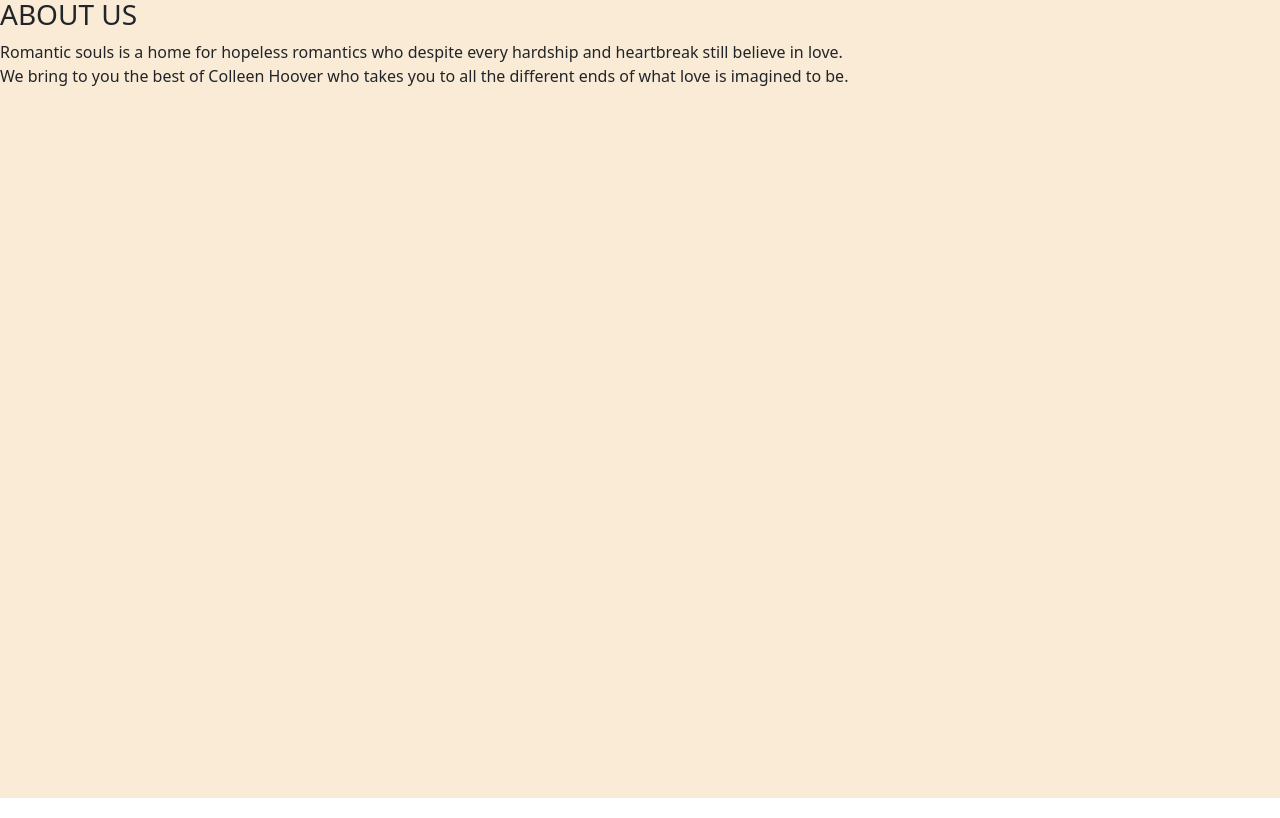
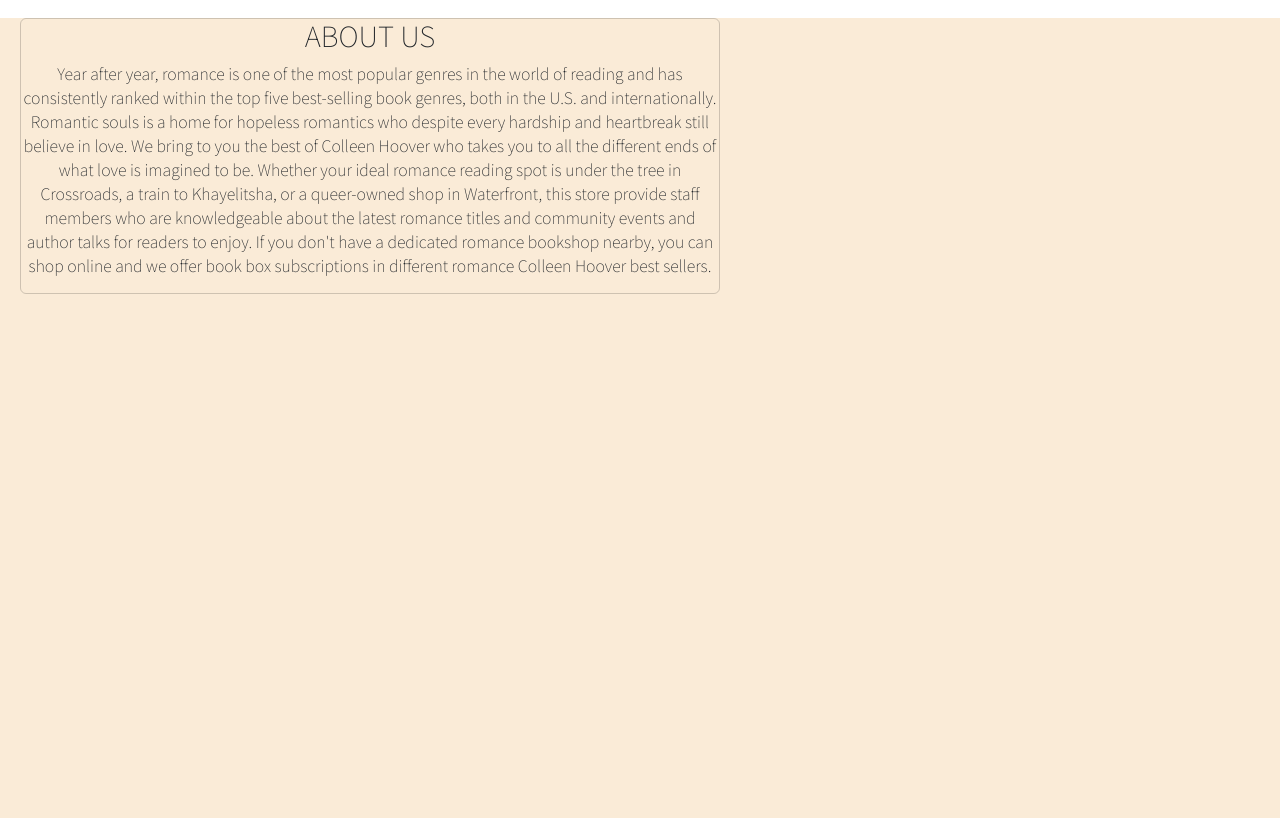
Before and after one commit to sisiphopeps/bookshop, a plain HTML site: page html/about.html in a window 1280 px wide. Shown: the part 58-876 px from the top of the page. Drawn offline with nearby package versions, Linux system fonts and the light colour scheme; files whose address does not match are found by name.

Commit message:
all commits

```diff
--- a/html/about.html
+++ b/html/about.html
@@ -32,9 +32,11 @@
       </nav>
 
       <section class="aboutus">
-        <div class="iner" id="about">
+        <div class="card" id="cardo" >
 <h3>ABOUT US</h3>
-<p>Romantic souls is a home for hopeless romantics who despite every hardship and heartbreak still believe in love.<br> We bring to you the best of Colleen Hoover who takes you to all the different ends of what love is imagined to be. <br></p>
+<p>Year after year, romance is one of the most popular genres in the world of reading and has consistently ranked within the top five best-selling book genres, both in the U.S. and internationally. Romantic souls is a home for hopeless romantics who despite every hardship and heartbreak still believe in love. We bring to you the best of Colleen Hoover who takes you to all the different ends of what love is imagined to be. Whether your ideal romance reading spot is under the tree in Crossroads, a train to Khayelitsha, or a queer-owned shop in Waterfront, this store provide staff members who are knowledgeable about the latest romance titles and community events and author talks for readers to enjoy. If you don't have a dedicated romance bookshop nearby, you can  shop  online and we offer book box subscriptions in different romance Colleen Hoover best sellers.
+
+    <br></p>
 
         </div>
     </section>
--- a/style.css
+++ b/style.css
@@ -1,4 +1,10 @@
 
+  @import url('https://fonts.googleapis.com/css2?family=Cinzel:wght@500&family=Noto+Sans+SC:wght@100&family=Tangerine:wght@700&display=swap');
+* {
+    font-family: 'Cinzel', serif;
+    font-family: 'Noto Sans SC', sans-serif;
+
+}
 .home{
     background-image: url(https://i.postimg.cc/nhygNLCB/download-bg.jpg);
     background-repeat: no-repeat;
@@ -25,6 +31,10 @@ background-repeat: no-repeat;
     /* padding: 15%; */
 }
 
+#cardo {
+    background-color: transparent;
+    width: 700px;
+}
 .imgs{
     width: 167px !important;
 }
@@ -33,6 +43,8 @@ background-repeat: no-repeat;
     background-color:antiquewhite;background-repeat: no-repeat;
     min-height:100vh;
     max-width: 100%;
+    text-align: center;
+
 }
 
 .bla {
```
Also changed, not shown: index.html (+1 -1 lines).
